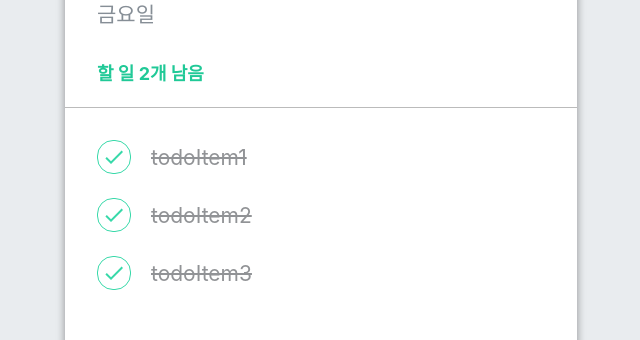
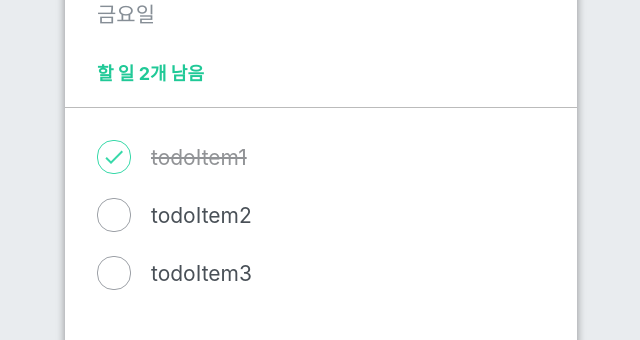
Before and after one commit to soongu/react-simple-basic, a React (Create React App) app: page / in a window 1280 px wide. Shown: the part 180-520 px from the top of the page, without its empty margins (319-959 px from the left). Built offline with nearby package versions, Linux system fonts and the light colour scheme; the HTML template or start-up script is replaced by a standard one.

Commit message:
- TodoList #2. 기능 구현

```diff
--- a/src/App.js
+++ b/src/App.js
@@ -1,7 +1,7 @@
 import TodoTemplate from "./components/todo/TodoTemplate";
 
 import './App.css';
-import {useState} from "react";
+import {useState, useRef, useCallback} from "react";
 
 const App = () => {
 
@@ -23,8 +23,38 @@ const App = () => {
         }
     ]);
 
+    // id 값 생성하기
+    const nextId = useRef(4);
+
+    // 할 일 추가 함수
+    const onInsert = useCallback(text => {
+        console.log('text:', text);
+        const newTodo = {
+            id: nextId.current,
+            text,
+            done: false
+        };
+
+        setTodos(todos => [...todos, newTodo]);
+
+        nextId.current++;
+    }, []);
+
+    // 할 일 삭제 함수
+    const onRemove = useCallback((id) => {
+        setTodos(todos => todos.filter(todo => todo.id !== id));
+    }, []);
+
+    // 할 일 체크 함수
+    const onToggle = useCallback((id) => {
+        setTodos(todos => todos.map(todo => todo.id === id ? { ...todo, done: !todo.done } : todo));
+    }, []);
+
+    // 할 일 처리 함수 모음
+    const handlers = {onInsert, onRemove, onToggle};
+
     return (
-        <TodoTemplate todos={todos} />
+        <TodoTemplate todos={todos} handlers={handlers} />
     );
 };
 
--- a/src/components/todo/TodoHeader.js
+++ b/src/components/todo/TodoHeader.js
@@ -1,20 +1,27 @@
 import React from 'react';
-import PropTypes from 'prop-types';
 import './scss/TodoHeader.scss';
 
 
-const TodoHeader = props => {
+const TodoHeader = ({todos}) => {
+
+    const undoneTasks = todos.filter(todo => !todo.done);
+
+    const today = new Date();
+    const dateString = today.toLocaleDateString('ko-KR', {
+        year: 'numeric',
+        month: 'long',
+        day: 'numeric'
+    });
+    const dayName = today.toLocaleDateString('ko-KR', { weekday: 'long' });
+
     return (
         <header>
-            <h1>2022년 12월 23일</h1>
-            <div className="day">금요일</div>
-            <div className="tasks-left">할 일 2개 남음</div>
+            <h1>{dateString}</h1>
+            <div className="day">{dayName}</div>
+            <div className="tasks-left">할 일 {undoneTasks.length}개 남음</div>
         </header>
     );
 };
 
-TodoHeader.propTypes = {
-
-};
 
 export default TodoHeader;
--- a/src/components/todo/TodoInput.js
+++ b/src/components/todo/TodoInput.js
@@ -1,9 +1,9 @@
-import React, {useState} from 'react';
+import React, {useCallback, useState} from 'react';
 import {MdAdd} from "react-icons/md";
 import './scss/TodoInput.scss';
 import cn from 'classnames';
 
-const TodoInput = props => {
+const TodoInput = ({onInsert}) => {
 
     const [open, setOpen] = useState(false);
     const [value, setValue] = useState('');
@@ -11,16 +11,34 @@ const TodoInput = props => {
     // 할일 입력창 토글 이벤트
     const onToggle = () => setOpen(!open);
 
+    //해당 함수에서 state를 사용한다면, 말그대로 state에 의존하는 함수이므로 두번째 인자의 배열 안에 state를 추가해줘야 하고,
+    // state에 의존적이지 않은 함수라면 빈 배열로 넣어주면 된다.
+
+    const changeHandler = useCallback(e => {
+        setValue(e.target.value);
+    }, []);
+
+    const submitHandler = useCallback(e => {
+        e.preventDefault();
+
+        // console.log('val:', value);
+        onInsert(value);
+        setValue('');
+
+    }, [value, onInsert]);
+
+
     return (
         <>
             {open && (
                 <div className='form-wrapper'>
-                    <form className='insert-form'>
+                    <form className='insert-form' onSubmit={submitHandler}>
                         <input
                             type="text"
                             autoFocus
                             placeholder='할 일을 입력 후, 엔터를 누르세요!'
                             value={value}
+                            onChange={changeHandler}
                         />
                     </form>
                 </div>
--- a/src/components/todo/TodoItem.js
+++ b/src/components/todo/TodoItem.js
@@ -1,21 +1,19 @@
 import React from 'react';
-import PropTypes from 'prop-types';
 import './scss/TodoItem.scss';
 import {MdDone, MdDelete} from "react-icons/md";
 import cn from 'classnames';
 
-const TodoItem = ({ id, done, text }) => {
+const TodoItem = ({todo, onRemove, onToggle}) => {
+    // console.log('item: ', todo);
+    const {id, text, done} = todo;
     return (
-        <li className='todo-list-item'>
-            <div className={cn('check-circle', {active: done})}>{done && <MdDone />}</div>
+        <li className='todo-list-item' data-id={id}>
+            <div className={cn('check-circle', {active: done})} onClick={() => onToggle(id)}>{done && <MdDone />}</div>
             <span className={cn('text', {finish: done})}>{text}</span>
-            <div className='remove'><MdDelete/></div>
+            <div className='remove' onClick={() => onRemove(id)}><MdDelete/></div>
         </li>
     );
 };
 
-TodoItem.propTypes = {
-
-};
 
 export default TodoItem;
--- a/src/components/todo/TodoList.js
+++ b/src/components/todo/TodoList.js
@@ -1,8 +1,8 @@
-import React, {useState} from 'react';
+import React from 'react';
 import TodoItem from "./TodoItem";
 import './scss/TodoList.scss';
 
-const TodoList = ({todos}) => {
+const TodoList = ({todos, onRemove, onToggle}) => {
 
     // console.log(todos);
 
@@ -10,7 +10,13 @@ const TodoList = ({todos}) => {
         <ul className='todo-list'>
             {
                 todos.length !== 0 &&
-                    todos.map(todo => <TodoItem key={todo.id} text={todo.text} done={true} />)
+                    todos.map(todo =>
+                        <TodoItem
+                            key={todo.id}
+                            todo={todo}
+                            onRemove={onRemove}
+                            onToggle={onToggle}
+                        />)
             }
         </ul>
     );
--- a/src/components/todo/TodoTemplate.js
+++ b/src/components/todo/TodoTemplate.js
@@ -1,16 +1,18 @@
-import React, {Children, cloneElement} from 'react';
+import React from 'react';
 import './scss/TodoTemplate.scss';
 import TodoHeader from "./TodoHeader";
 import TodoList from "./TodoList";
 import TodoInput from "./TodoInput";
 
-const TodoTemplate = ({todos}) => {
+const TodoTemplate = ({todos, handlers}) => {
+
+    const {onInsert, onRemove, onToggle} = handlers;
 
     return (
         <div className="TodoTemplate">
-            <TodoHeader />
-            <TodoList todos={todos} />
-            <TodoInput />
+            <TodoHeader todos={todos} />
+            <TodoList todos={todos} onRemove={onRemove} onToggle={onToggle} />
+            <TodoInput onInsert={onInsert} />
         </div>
     );
 };
```
